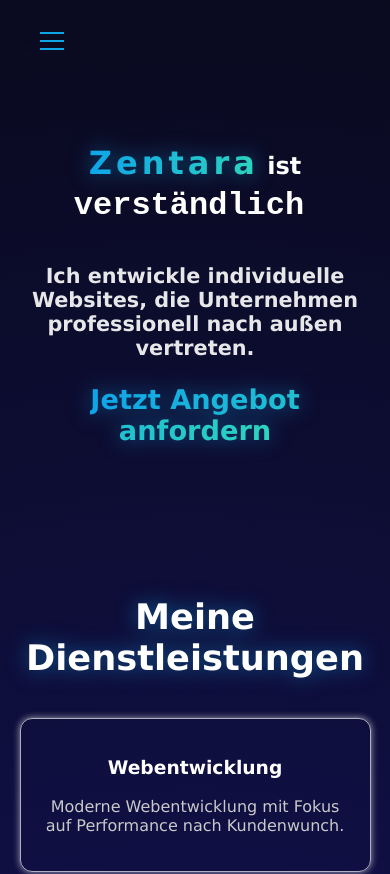
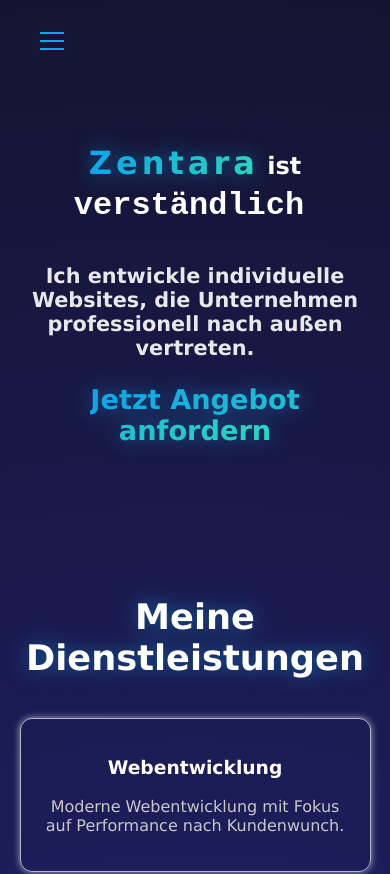
Before and after one commit to niklas617/Website-Zentara, a Next.js app: page / in a window 390 px wide. Shown: the top 874 px of the page. Built offline with nearby package versions, Linux system fonts and the light colour scheme.

Commit message:
Color fix

```diff
--- a/app/globals.css
+++ b/app/globals.css
@@ -475,6 +475,11 @@ footer {
 /* --- RESPONSIVE DESIGN FÜR HANDY & TABLET --- */
 @media (max-width: 768px) {
 
+    body {
+        /* Wir machen die RGB-Werte hier ein bisschen höher (heller) als in deinem Original */
+        background: radial-gradient(circle at 50% 50%, rgb(35, 35, 120) 0%, rgb(20, 20, 50) 100%);
+    }
+
     /* 1. Generelle Sektions-Abstände stark reduzieren (vorher 200px margin) */
     .section {
         padding: 60px 5%;
```
